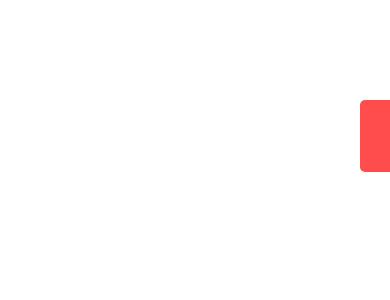
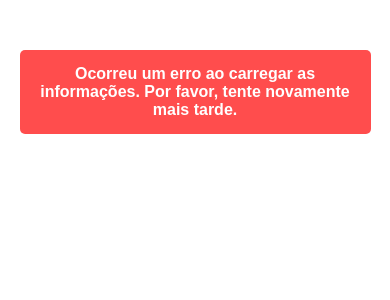
Before and after one commit to vitoinacio/ProjetoDashboard, a PHP site: page /src/pages/tela_erro.html in a window 390 px wide; the page is wider, and only the part inside the window is pictured. Shown: the part 76-376 px from the top of that part. Run offline with PHP 8.4, Linux system fonts and the light colour scheme; some libraries are stand-ins or nearby versions.

Commit message:
Update no erro.css
Alteração na tela de erro para responsividade.

```diff
--- a/src/css/erro.css
+++ b/src/css/erro.css
@@ -6,8 +6,28 @@
     text-align: center;
     font-size: 18px;
     font-weight: bold;
-    width: 100%;
-    margin: 100px;
+    width: 80%;
+    margin: 100px auto;
     margin-left: 360px ;
     justify-content: center;
 }
+
+@media (max-width: 768px) {
+    .error-message {
+        width: 90%;
+        margin: 50px auto;
+        font-size: 16px;
+    }
+
+    header .infoheader {
+        display: flex;
+        justify-content: space-between;
+        align-items: center;
+        padding: 0 10px;
+    }
+
+    header img {
+        width: 40px;
+        height: 40px;
+    }
+}
```
